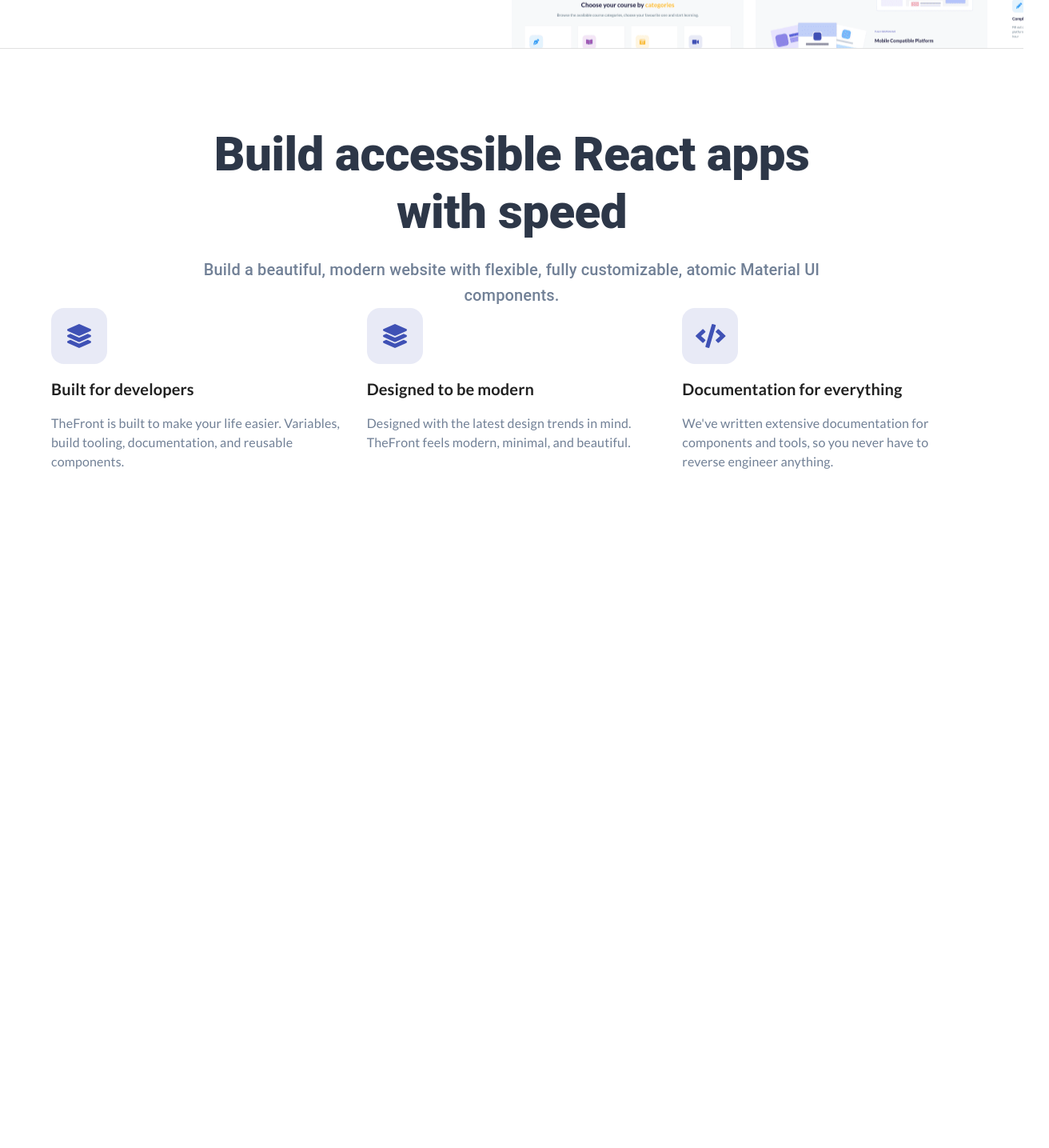
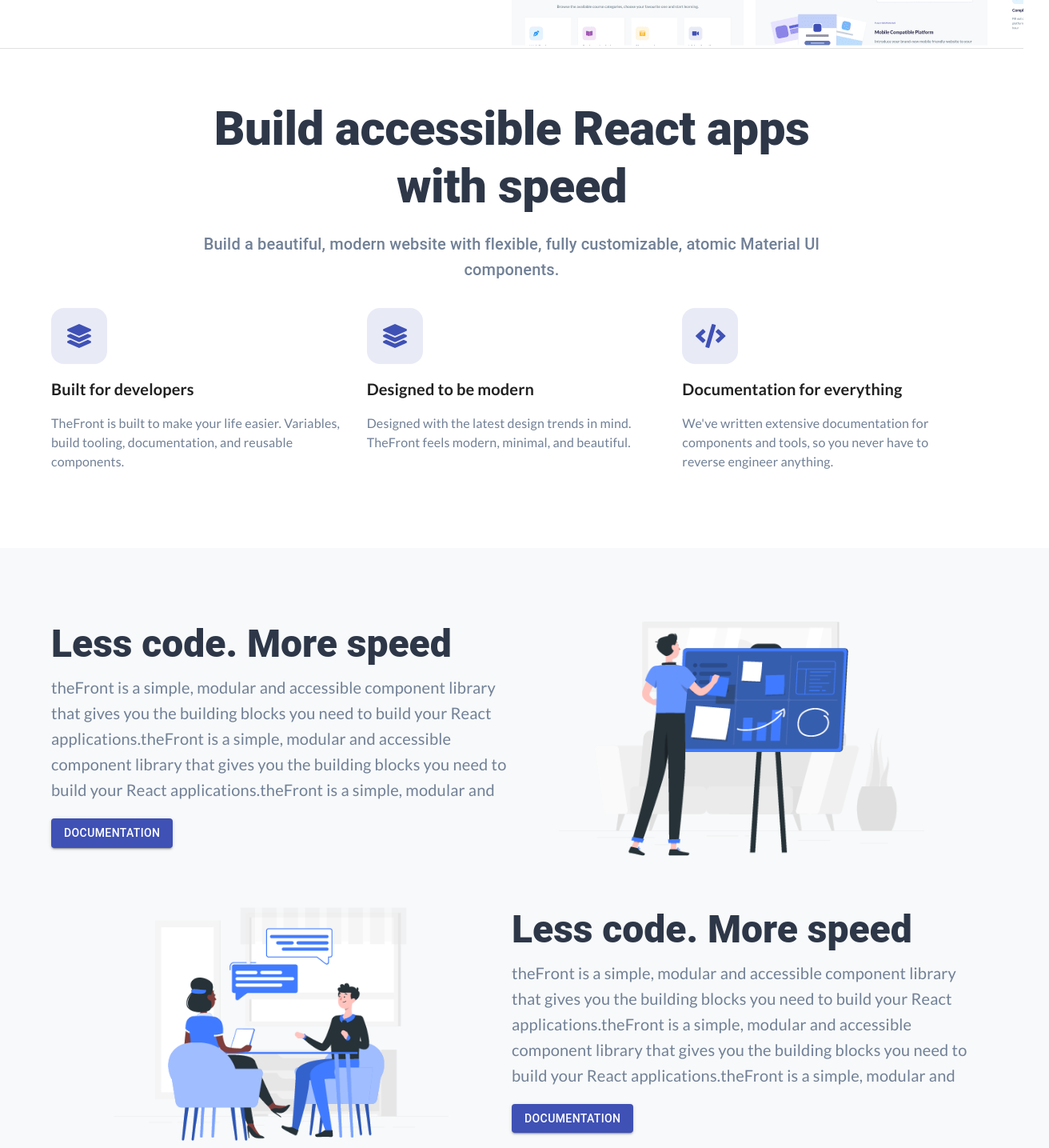
Before and after one commit to eryczou/nt-web, a React (Create React App) app: page / in a window 1280 px wide. Shown: the part 620-2055 px from the top of the page at 80% size, 1312 px wide, since content can reach past the window. Before the commit the page ends 1225 px from the top, so only its background shows below. Built offline with nearby package versions, Linux system fonts and the light colour scheme.

Commit message:
second scenario

```diff
--- a/src/App.js
+++ b/src/App.js
@@ -1,6 +1,7 @@
 import React from 'react';
 import { Home } from './pages/home';
 import { Header } from './components/header';
+import { Footer } from './components/footer';
 import './App.css';
 import AOS from 'aos';
 
@@ -15,6 +16,7 @@ class App extends React.Component {
       <div className="App">
         <Header />
         <Home />
+        <Footer />
       </div>
     );
   }
--- /dev/null
+++ b/src/components/footer/index.js
@@ -0,0 +1,10 @@
+import React from "react";
+import { FooterWrapper } from "./styled";
+
+export const Footer = () => {
+  return (
+      <FooterWrapper>
+        footer
+      </FooterWrapper>
+  );
+};
--- /dev/null
+++ b/src/components/footer/styled.js
@@ -0,0 +1,8 @@
+import styled from "styled-components";
+
+export const FooterWrapper = styled.div`
+  height: 120px;
+  padding: 96px 0;
+  color: #fff;
+  background: #1b1642;
+`
--- a/src/pages/home/first-feature-section/index.js
+++ b/src/pages/home/first-feature-section/index.js
@@ -1,10 +1,9 @@
 import React from "react";
 import Grid from "@material-ui/core/Grid";
 import {
-  UpperSection,
+  FirstFeatureWrapper,
   FeatureTypographyWrapper,
   FeatureSubTypographyWrapper,
-  LowerSection,
   FontAwesomeIconWrapper,
   TypographyH6Wrapper,
   TypographyBodyWrapper,
@@ -14,23 +13,21 @@ import { faLayerGroup, faCode } from "@fortawesome/free-solid-svg-icons";
 
 export const FirstFeatureSection = () => {
   return (
-    <Grid container direction="column">
-      <Grid item xs={12} spacing={4}>
+    <FirstFeatureWrapper container direction="column" spacing={8}>
       <Grid container justify="center">
-          <UpperSection item xs={8} xl={5} data-aos="fade-up">
+        <Grid item xs={8} xl={5} data-aos="fade-up">
           <FeatureTypographyWrapper variant="h2">
             Build accessible React apps with speed
           </FeatureTypographyWrapper>
           <FeatureSubTypographyWrapper variant="h6">
-              Build a beautiful, modern website with flexible, fully
-              customizable, atomic Material UI components.
+            Build a beautiful, modern website with flexible, fully customizable,
+            atomic Material UI components.
           </FeatureSubTypographyWrapper>
-          </UpperSection>
         </Grid>
       </Grid>
       <Grid item xs={12}>
         <Grid container justify="center">
-          <LowerSection item xs={12} xl={8} data-aos="fade-up">
+          <Grid item xs={12} xl={8} data-aos="fade-up">
             <Grid container justify="center" spacing={4}>
               <Grid item xs={4} xl={4}>
                 <FontAwesomeIconWrapper>
@@ -69,9 +66,9 @@ export const FirstFeatureSection = () => {
                 </TypographyBodyWrapper>
               </Grid>
             </Grid>
-          </LowerSection>
           </Grid>
         </Grid>
       </Grid>
+    </FirstFeatureWrapper>
   );
 };
--- a/src/pages/home/first-feature-section/styled.js
+++ b/src/pages/home/first-feature-section/styled.js
@@ -2,9 +2,9 @@ import styled from "styled-components";
 import Grid from "@material-ui/core/Grid";
 import Typography from "@material-ui/core/Typography";
 
-export const UpperSection = styled(Grid)`
-  padding-top: 96px;
-`;
+export const FirstFeatureWrapper = styled(Grid)`
+  padding: 96px 64px;
+`
 
 export const FeatureTypographyWrapper = styled(Typography)`
   && {
@@ -20,10 +20,6 @@ export const FeatureSubTypographyWrapper = styled(Typography)`
     color: #718096;
     margin-top: 20px;
   }
-`;
-
-export const LowerSection = styled(Grid)`
-  padding: 0 64px;
 `;
 
 export const FontAwesomeIconWrapper = styled(Grid)`
--- a/src/pages/home/index.js
+++ b/src/pages/home/index.js
@@ -1,12 +1,14 @@
 import React from 'react';
-import  { BannerIntroSection } from './banner-section'
-import { FirstFeatureSection } from './first-feature-section'
+import  { BannerIntroSection } from './banner-section';
+import { FirstFeatureSection } from './first-feature-section';
+import { SecondFeatureSection } from './second-feature-section';
 
 export const Home = () => {
   return (
     <React.Fragment>
       <BannerIntroSection />
       <FirstFeatureSection />
+      <SecondFeatureSection />
     </React.Fragment>
   )
 }
--- /dev/null
+++ b/src/pages/home/second-feature-section/index.js
@@ -0,0 +1,68 @@
+import React from "react";
+import {
+  SecondFeatureWrapper,
+  LeftPanelWrapper,
+  RightPanelWrapper,
+  H3TypographyWrapper,
+  H6TypographyWrapper,
+  ImageWrapper,
+  ButtonsWrapper,
+} from "./styled";
+import { Grid, Button } from "@material-ui/core";
+import planningImg from "../../../assets/img/planning.png";
+import discussImg from "../../../assets/img/discuss.png";
+
+export const SecondFeatureSection = () => {
+  return (
+    <SecondFeatureWrapper container direction="column" spacing={8}>
+      <Grid item xs={12} xl={12}>
+        <Grid container justify="center">
+          <LeftPanelWrapper item md={6} lg={6} xl={4}>
+            <H3TypographyWrapper variant="h3">
+              Less code. More speed
+            </H3TypographyWrapper>
+            <H6TypographyWrapper>
+              theFront is a simple, modular and accessible component library
+              that gives you the building blocks you need to build your React
+              applications.theFront is a simple, modular and accessible
+              component library that gives you the building blocks you need to
+              build your React applications.theFront is a simple, modular and
+            </H6TypographyWrapper>
+            <ButtonsWrapper container justify="left">
+              <Button variant="contained" color="primary">
+                Documentation
+              </Button>
+            </ButtonsWrapper>
+          </LeftPanelWrapper>
+          <RightPanelWrapper item md={6} lg={6} xl={4}>
+            <ImageWrapper imgUrl={planningImg} />
+          </RightPanelWrapper>
+        </Grid>
+      </Grid>
+      <Grid item xs={12} xl={12}>
+        <Grid container justify="center">
+          <LeftPanelWrapper item md={6} lg={6} xl={4}>
+            <ImageWrapper imgUrl={discussImg} />
+          </LeftPanelWrapper>
+          <RightPanelWrapper item md={6} lg={6} xl={4}>
+            <H3TypographyWrapper variant="h3">
+              Less code. More speed
+            </H3TypographyWrapper>
+            <H6TypographyWrapper>
+              theFront is a simple, modular and accessible component library
+              that gives you the building blocks you need to build your React
+              applications.theFront is a simple, modular and accessible
+              component library that gives you the building blocks you need to
+              build your React applications.theFront is a simple, modular and
+            </H6TypographyWrapper>
+            <ButtonsWrapper container justify="left">
+              <Button variant="contained" color="primary">
+                Documentation
+              </Button>
+            </ButtonsWrapper>
+          </RightPanelWrapper>
+        </Grid>
+      </Grid>
+    </SecondFeatureWrapper>
+  );
+};
--- /dev/null
+++ b/src/pages/home/second-feature-section/styled.js
@@ -0,0 +1,47 @@
+import styled from "styled-components";
+import { Grid, Button } from "@material-ui/core";
+import Typography from "@material-ui/core/Typography";
+
+export const SecondFeatureWrapper = styled(Grid)`
+  background: rgb(247, 249, 250);
+  padding: 60px 64px;
+`;
+
+export const LeftPanelWrapper = styled(Grid)``;
+
+export const RightPanelWrapper = styled(Grid)``;
+
+export const ImageWrapper = styled.div`
+  background-image: url(${(props) => { return props.imgUrl}});
+  background-size: auto 100%;
+  background-repeat: no-repeat;
+  background-position: center top;
+  height: 100%;
+`;
+
+export const H3TypographyWrapper = styled(Typography)`
+  && {
+    text-align: left;
+    font-weight: 900;
+    color: #2d3748;
+    margin-bottom: 10px;
+  }
+`;
+
+export const H6TypographyWrapper = styled(Typography)`
+  && {
+    text-align: left;
+    font-size: 1.25rem;
+    color: #718096;
+    font-family: Lato;
+    font-weight: 500;
+    line-height: 1.6;
+    margin-top: 10px;
+    margin-bottom: 10px;
+  }
+`;
+
+export const ButtonsWrapper = styled(Grid)`
+  margin-top: 20px;
+  margin-bottom: 10px;
+`;
```
Also changed, not shown: src/assets/img/discuss.png (added), src/assets/img/planning.png (added). Lines whose indentation alone changed are shown as unchanged.
